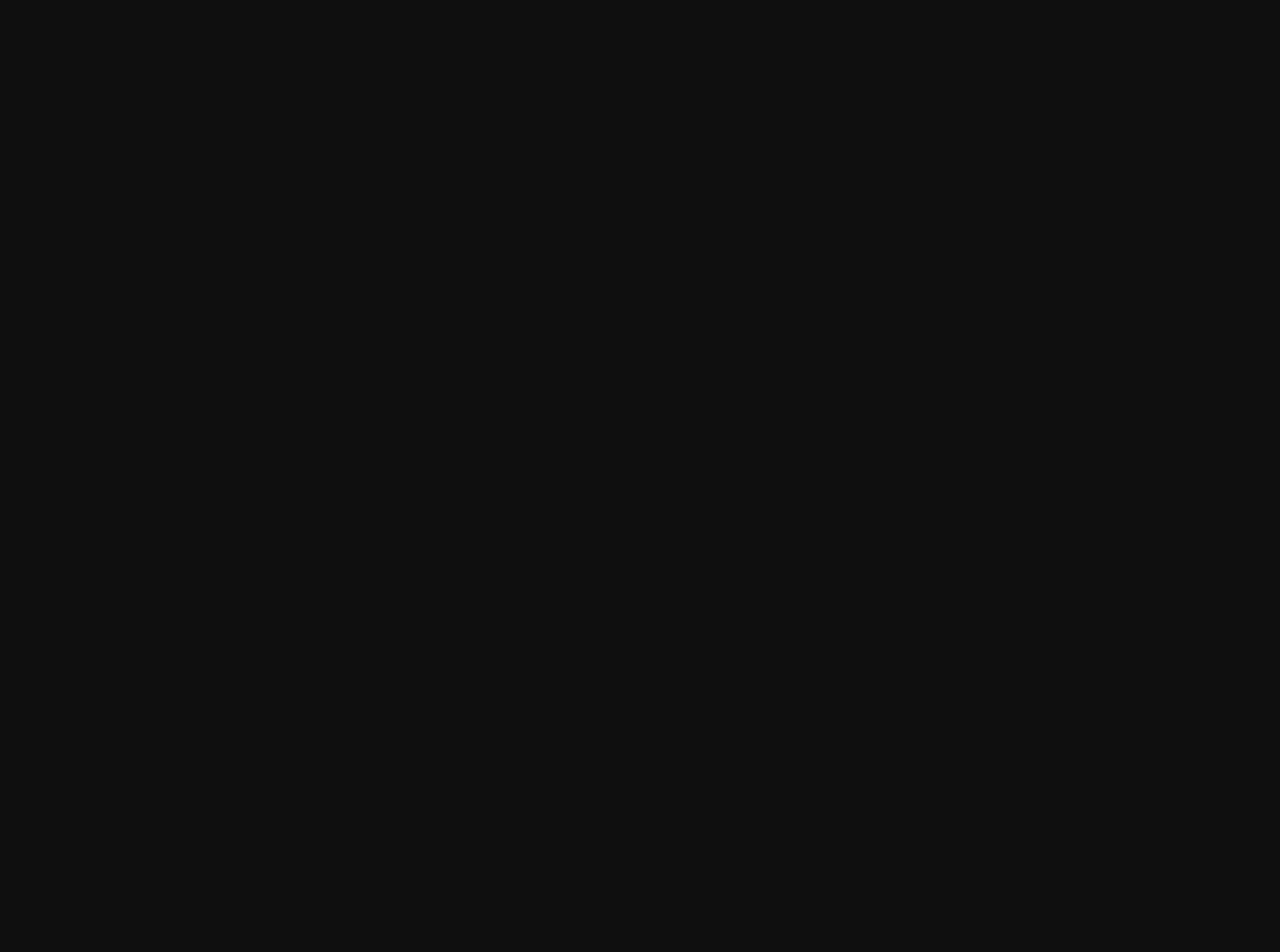
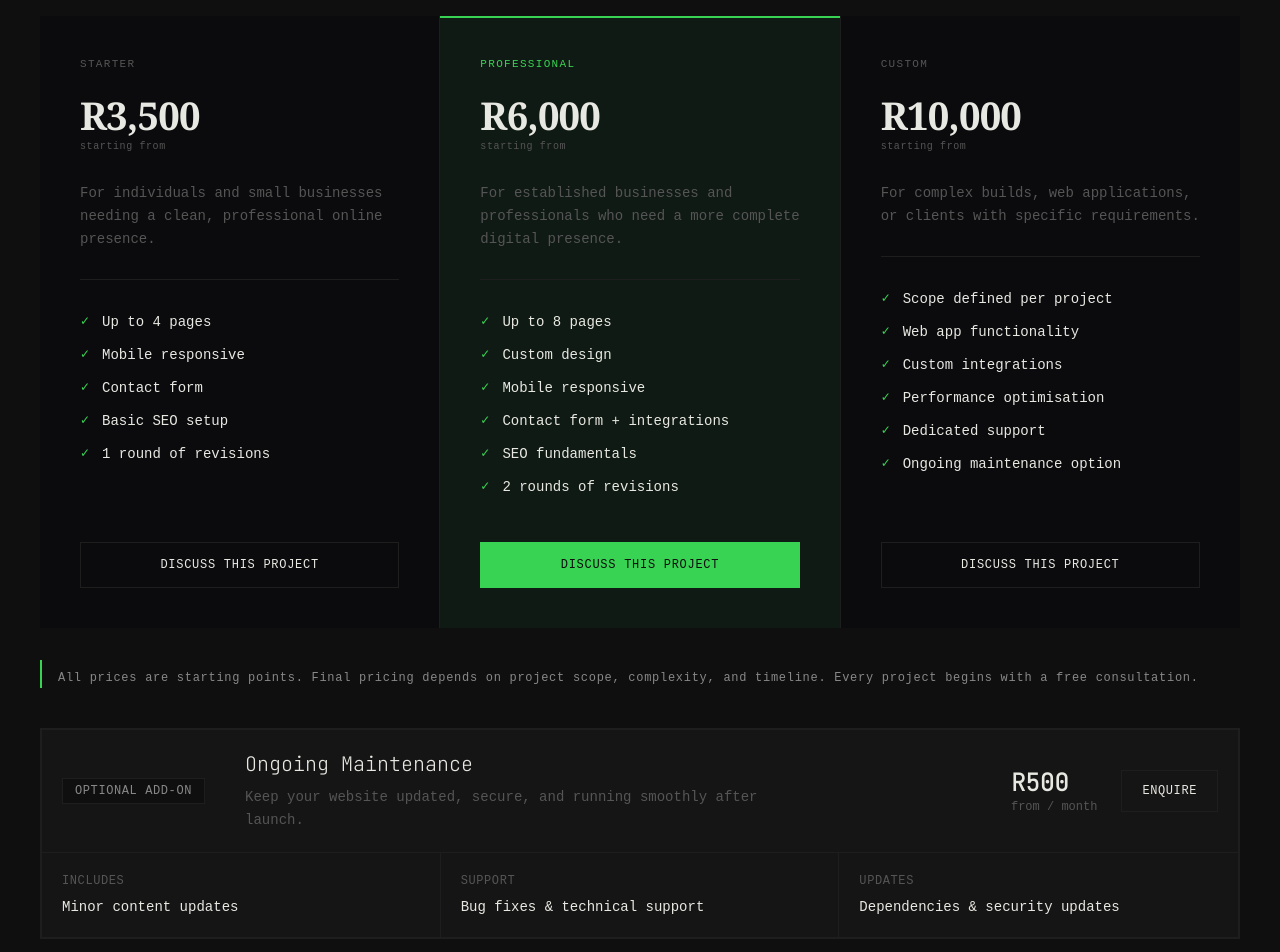
Before and after one commit to thatomakhusha/FreelanceWeb, a Next.js app: page / in a window 1280 px wide. Shown: the part 3620-4572 px from the top of the page. Before the commit the page ends 3456 px from the top, so only its background shows below. Built offline with nearby package versions, Linux system fonts and the light colour scheme.

Commit message:
Build pricing section

```diff
--- a/src/app/page.tsx
+++ b/src/app/page.tsx
@@ -1,6 +1,7 @@
 import Hero from "@/components/Hero";
 import HowItWorks from "@/components/HowItWorks";
 import Navbar from "@/components/Navbar";
+import Pricing from "@/components/Pricing";
 import SelectedWork from "@/components/SelectedWork";
 import Services from "@/components/Services";
 
@@ -13,6 +14,7 @@ export default function Home() {
         <SelectedWork/>
         <Services/>
         <HowItWorks/>
+        <Pricing/>
       </main>
 
     </>
--- a/src/components/Pricing.tsx
+++ b/src/components/Pricing.tsx
@@ -0,0 +1,181 @@
+import SectionLabel from "./SectionLabel";
+
+const PRICING = [
+    {
+        tier: "Starter",
+        from: "R3,500",
+        summary:
+            "For individuals and small businesses needing a clean, professional online presence.",
+        includes: [
+            "Up to 4 pages",
+            "Mobile responsive",
+            "Contact form",
+            "Basic SEO setup",
+            "1 round of revisions",
+        ],
+    },
+    {
+        tier: "Professional",
+        from: "R6,000",
+        summary:
+            "For established businesses and professionals who need a more complete digital presence.",
+        includes: [
+            "Up to 8 pages",
+            "Custom design",
+            "Mobile responsive",
+            "Contact form + integrations",
+            "SEO fundamentals",
+            "2 rounds of revisions",
+        ],
+        featured: true,
+    },
+    {
+        tier: "Custom",
+        from: "R10,000",
+        summary:
+            "For complex builds, web applications, or clients with specific requirements.",
+        includes: [
+            "Scope defined per project",
+            "Web app functionality",
+            "Custom integrations",
+            "Performance optimisation",
+            "Dedicated support",
+            "Ongoing maintenance option",
+        ],
+    },
+];
+
+const Pricing = () => {
+  return (
+    <section id="pricing" className="section">
+      <SectionLabel number="04" label="Pricing" />
+
+        <div className="mb-8 grid grid-cols-[repeat(auto-fill,minmax(min(100%,340px),1fr))] gap-px bg-border">
+            {PRICING.map((plan) => (
+                <div
+                    key={plan.tier}
+                    className={`relative flex flex-col p-10 ${
+                    plan.featured ? "bg-[#101A14]" : "bg-[#0B0B0E]"
+                    }`}
+                >
+                    {plan.featured && (
+                        <div className="absolute inset-x-0 top-0 h-0.5 bg-accent" />
+                    )}
+
+                    <div
+                        className={`mb-6 font-mono text-[0.6875rem] uppercase tracking-[0.12em] ${
+                        plan.featured ? "text-accent" : "text-muted"
+                        }`}
+                    >
+                        {plan.tier}
+                    </div>
+
+                    <div className="mb-1 font-serif text-[clamp(2rem,3vw,2.5rem)] font-semibold leading-none tracking-[-0.02em] text-foreground">
+                        {plan.from}
+                    </div>
+
+                    <div className="mb-7 font-mono text-[0.625rem] tracking-[0.06em] text-muted">
+                        starting from
+                    </div>
+
+                    <p className="mb-8 border-b border-border pb-7 text-sm font-light leading-[1.65] text-muted">
+                        {plan.summary}
+                    </p>
+
+                    <ul className="m-0 flex-1 list-none p-0">
+                    {plan.includes.map((item) => (
+                        <li
+                            key={item}
+                            className="mb-3 flex items-start gap-3 text-sm font-light leading-normal text-foreground"
+                        >
+                            <span className="mt-0.5 shrink-0 text-xs text-accent">
+                                ✓
+                            </span>
+                            {item}
+                        </li>
+                    ))}
+                    </ul>
+
+                    <a
+                        href="#contact"
+                        className={`mt-8 block border px-6 py-3.5 text-center text-xs font-medium uppercase tracking-[0.06em] transition-colors duration-200 ${
+                        plan.featured
+                        ? "border-accent bg-accent text-background hover:bg-accent-muted"
+                        : "border-border text-foreground hover:border-accent hover:text-accent"
+                        }`}
+                    >
+                        Discuss this project
+                    </a>
+                </div>
+            ))}
+        </div>
+        <p
+            className="border-l-2 border-accent pl-4 pt-2 text-[0.75rem] leading-[1.7] tracking-[0.06em] text-muted-forground"
+        >
+            All prices are starting points. Final pricing depends on project scope,
+            complexity, and timeline. Every project begins with a free consultation.
+        </p>
+
+        <div className="mt-10 bg-hover border-2 border-border">
+            <div className="flex items-center justify-between gap-10 p-5">
+
+                <div className="shrink-0 bg-background border border-border px-3 py-1 font-mono text-xs uppercase tracking-wider text-muted-forground">
+                    Optional add-on
+                </div>
+
+                <div className="flex-1">
+                <h3 className="mb-2 text-xl font-family">
+                    Ongoing Maintenance
+                </h3>
+                <p className="max-w-xl text-sm leading-relaxed text-muted">
+                    Keep your website updated, secure, and running smoothly after launch.
+                </p>
+                </div>
+
+                <div className="flex shrink-0 items-center gap-6">
+                    <div>
+                        <h3 className="text-2xl font-family font-bold ">
+                            R500
+                        </h3>
+                        <p className="font-mono text-xs text-muted">
+                            from / month
+                        </p>
+                    </div>
+
+                    <a
+                        href="#contact"
+                        className="border border-border px-5 py-3 text-xs uppercase tracking-wider transition-colors duration-200 hover:border-accent hover:text-accent"
+                    >
+                        Enquire
+                    </a>
+                </div>
+            </div>
+
+            <div className="grid grid-cols-2 border-t border-border md:grid-cols-3">
+                <div className="border-r border-border p-5">
+                    <span className="mb-2 block font-mono text-xs uppercase tracking-wider text-muted">
+                    Includes
+                    </span>
+                    <p className="text-sm">Minor content updates</p>
+                </div>
+
+                <div className="border-r border-border p-5">
+                    <span className="mb-2 block font-mono text-xs uppercase tracking-wider text-muted">
+                    Support
+                    </span>
+                    <p className="text-sm">Bug fixes & technical support</p>
+                </div>
+
+                <div className="p-5">
+                    <span className="mb-2 block font-mono text-xs uppercase tracking-wider text-muted">
+                    Updates
+                    </span>
+                    <p className="text-sm">Dependencies & security updates</p>
+                </div>
+                </div>
+        </div>
+    </section>
+  );
+};
+
+export default Pricing;
```
